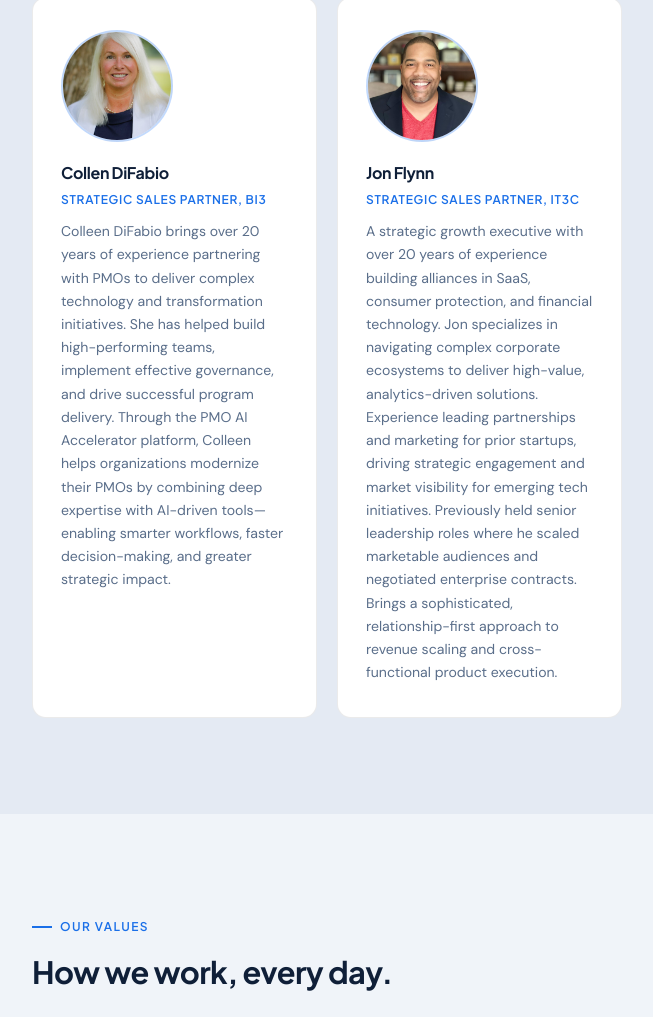
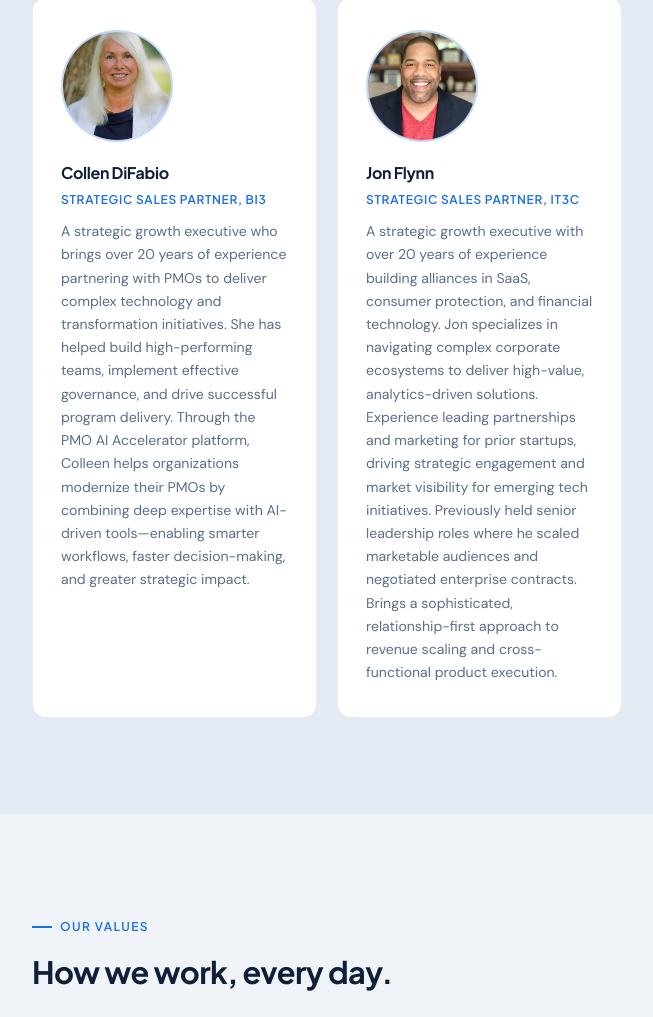
Before and after one commit to joshod/XLeratorAI-Marketing, a website: page about.html in a window 1280 px wide. Shown: the part 2253-3270 px from the top of the page, without its empty margins (8-661 px from the left). Drawn offline with Linux system fonts and the light colour scheme.

Commit message:
update colleen

```diff
--- a/about.html
+++ b/about.html
@@ -174,7 +174,7 @@
             </div>
             <h3>Collen DiFabio</h3>
             <span class="role">Strategic Sales Partner, Bi3</span>
-            <p>Colleen DiFabio brings over 20 years of experience partnering with PMOs to deliver complex technology and transformation initiatives. She has helped build high-performing teams, implement effective governance, and drive successful program delivery.
+            <p>A strategic growth executive who brings over 20 years of experience partnering with PMOs to deliver complex technology and transformation initiatives. She has helped build high-performing teams, implement effective governance, and drive successful program delivery.
 
 Through the PMO AI Accelerator platform, Colleen helps organizations modernize their PMOs by combining deep expertise with AI-driven tools—enabling smarter workflows, faster decision-making, and greater strategic impact.</p>
           </div>
```
